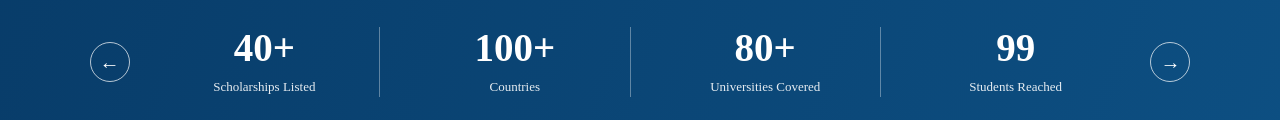
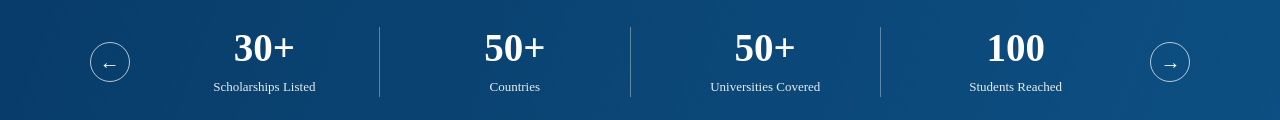
Before and after one commit to Rebeccamagiar04/My_Web_Project-, a plain HTML site: page index.html in a window 1280 px wide. Shown: the part 6867-6987 px from the top of the page. Drawn offline with Linux system fonts and the light colour scheme; no server answers.

Commit message:
Update statistics in index.html

```diff
--- a/index.html
+++ b/index.html
@@ -647,22 +647,22 @@ Keep looking. Keep preparing. Keep applying. Your circumstances today do not hav
 
 
                 <div class="stat active">
-                    <strong>40+</strong>
+                    <strong>30+</strong>
                     <span>Scholarships Listed</span>
                 </div>
 
                 <div class="stat">
-                    <strong>100+</strong>
+                    <strong>50+</strong>
                     <span>Countries</span>
                 </div>
 
                 <div class="stat">
-                    <strong>80+</strong>
+                    <strong>50+</strong>
                     <span>Universities Covered</span>
                 </div>
 
                 <div class="stat">
-                    <strong>99</strong>
+                    <strong>100</strong>
                     <span>Students Reached</span>
                 </div>
 
@@ -781,4 +781,4 @@ Keep looking. Keep preparing. Keep applying. Your circumstances today do not hav
     <script src="https://cdn.botpress.cloud/webchat/v5.0/inject.js"></script><script src="https://files.bpcontent.cloud/2026/10/26/05/20261026054648-9R701EZM.js" defer></script>
 
   </body>
-    </html>
+</html>
```
